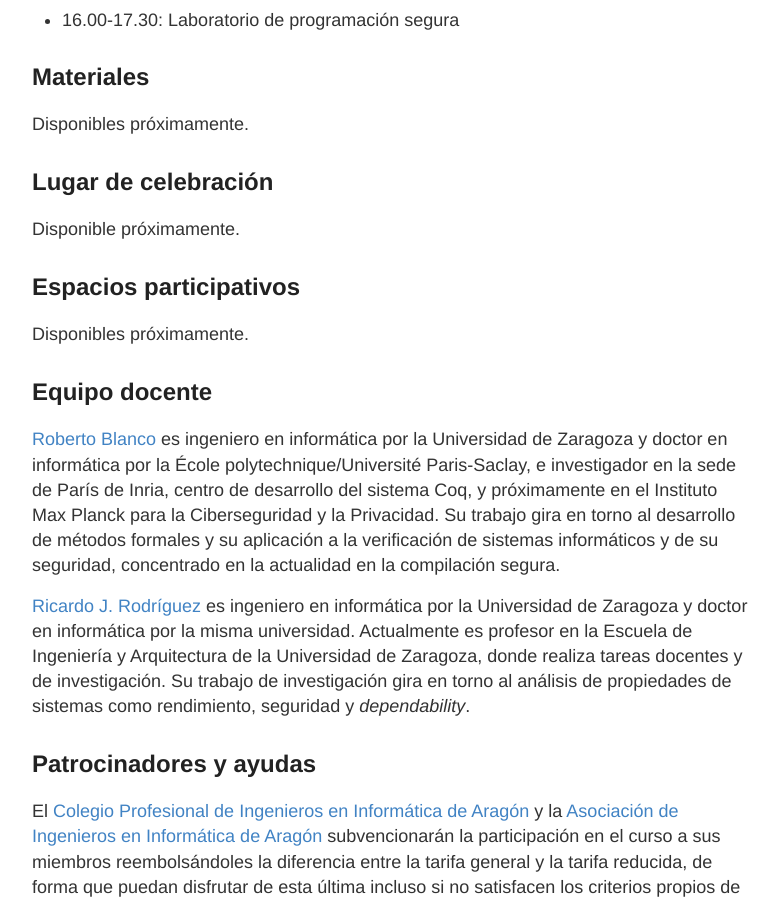
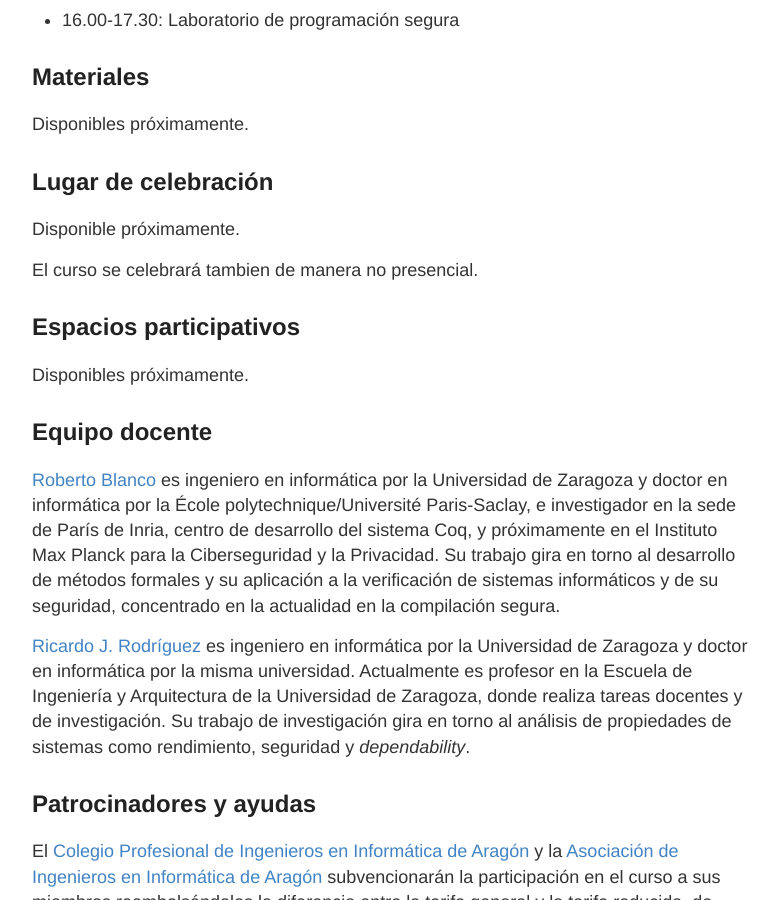
Before and after one commit to robblanco/robblanco.github.io, a Jekyll site: the page built from unizar2020.md, in a window 1280 px wide and 900 px high, scrolled down 3345 px. Shown: the whole window, without its empty margins (248-1027 px from the left). Built offline with Jekyll 4.4.1, drawn with Linux system fonts in a browser that asks for light colours.

Commit message:
Add remote notice in location section

```diff
--- a/unizar2020.md
+++ b/unizar2020.md
@@ -149,6 +149,8 @@ Disponibles próximamente.
 
 Disponible próximamente.
 
+El curso se celebrará tambien de manera no presencial.
+
 ## Espacios participativos
 
 Disponibles próximamente.
```
